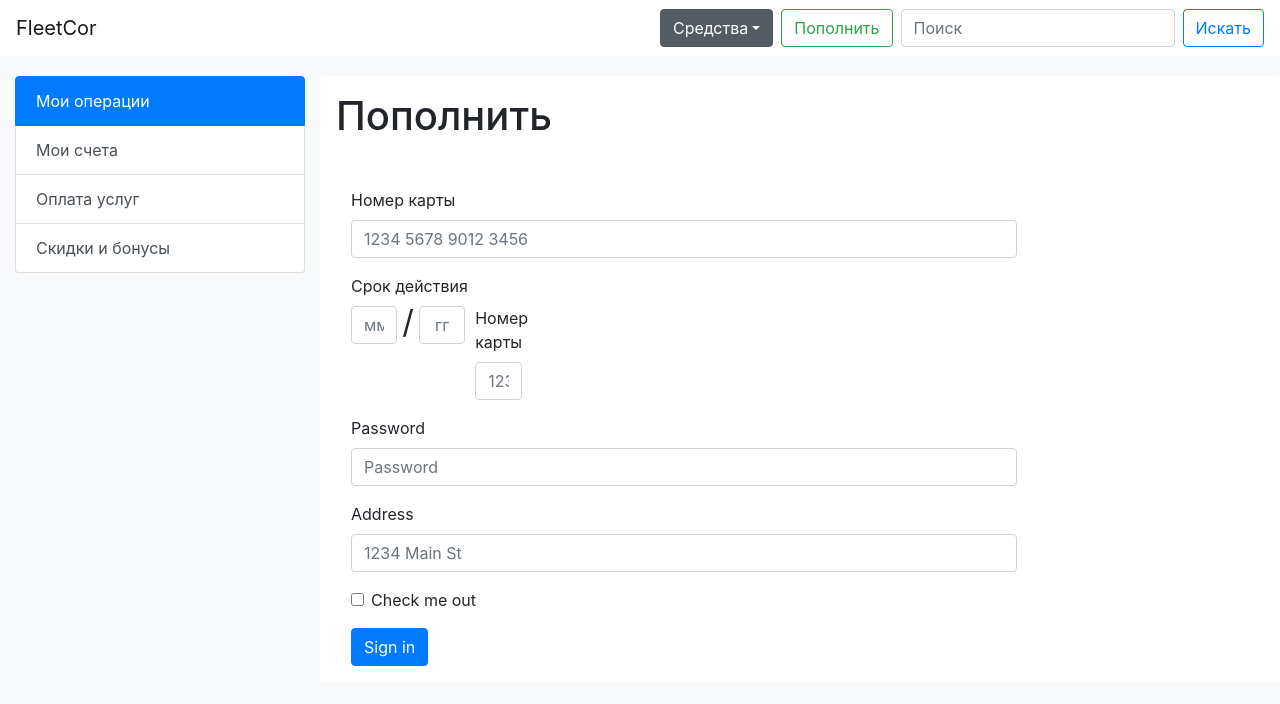
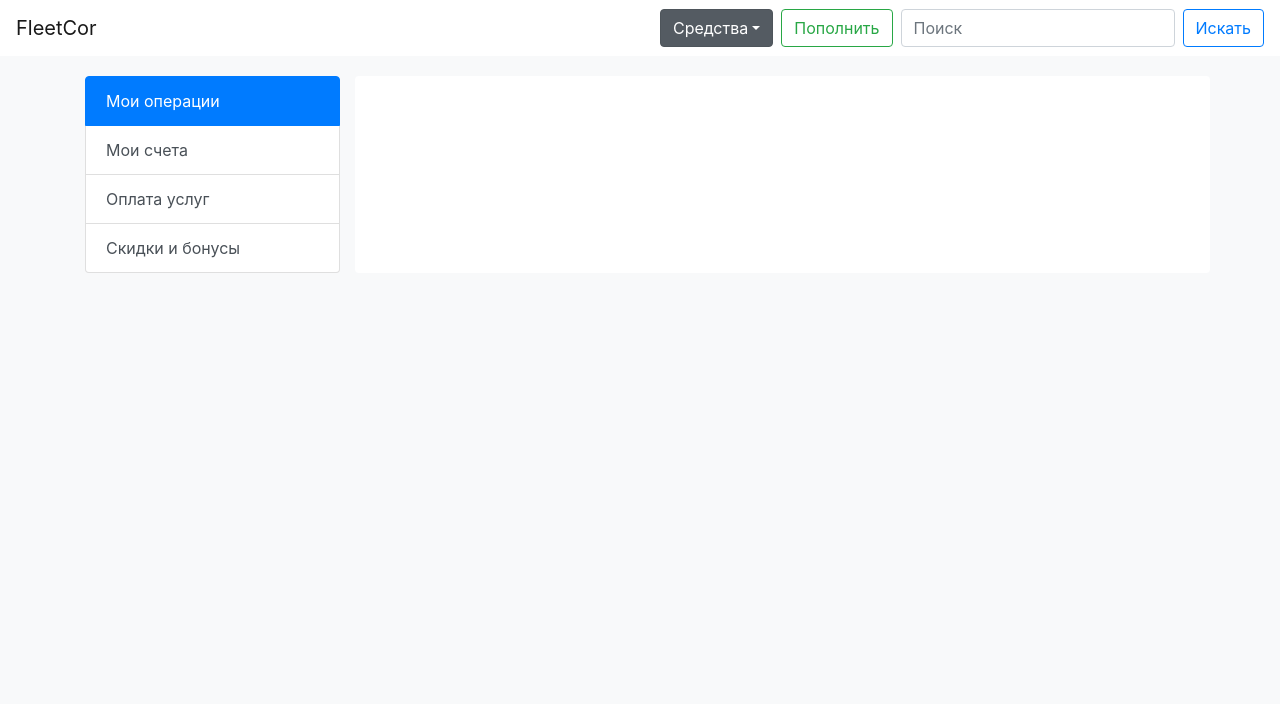
Before and after one commit to IKrotov/BestHack, a plain HTML site: page app/index.html in a window 1280 px wide. Drawn offline with nearby package versions, Linux system fonts and the light colour scheme; files that its build step writes are made by us from their sources.

Commit message:
Added card TopUp and finished

```diff
--- a/app/index.html
+++ b/app/index.html
@@ -35,9 +35,9 @@
 			    </ul>
 	  		</div>
 		</header>
-		<div class="container-fluid mt-3 position-relative" id="main">
+		<div class="container mt-3 position-relative" id="main">
 			<div class="row">
-				<div class="col-md-3 position-relative">
+				<div class="col-md-3">
 					<div class="list-group">
 					  <a href="#" class="list-group-item list-group-item-action active">Мои операции</a>
 					  <a href="#" class="list-group-item list-group-item-action">Мои счета</a>
@@ -46,59 +46,7 @@
 					</div>
 				</div>
 				<div class="col-md-9 bg-white rounded p-3">
-					<h1>Пополнить</h1>
-					<div class="container mt-5">
-						<div class="row">
-							<div class="col-9">
-								<form>
-								  <div class="form-row">
-								    <div class="form-group col-12">
-								      <label for="inputEmail4">Номер карты</label>
-								      <input type="email" class="form-control" id="inputEmail4" placeholder="1234 5678 9012 3456">
-								    </div>
-								  </div>
-								  <div class="form-row cardValidity">
-								  	<div class="form-group col-6">
-								  		<label for="inputCity">Срок действия</label>
-								  		<div class="form-row">
-									  		<div class="col-2">
-									  			<input type="text" class="form-control text-center" id="inputValidMonth" placeholder="мм">
-									  		</div>
-									  		<span>/</span>
-									  		<div class="col-2">
-									  			<input type="text" class="form-control text-center" id="inputValidYear" placeholder="гг">
-									  		</div>
-									  		<div class="col-2">
-									  			<label for="inputEmail4">Номер карты</label>
-								      			<input type="email" class="form-control" id="inputEmail4" placeholder="1234 5678 9012 3456">
-									  		</div>
-									  	</div>
-								  	</div>
-								  </div>
-								  <div class="form-row">
-								    <div class="form-group col-12">
-								      <label for="inputPassword4">Password</label>
-								      <input type="password" class="form-control" id="inputPassword4" placeholder="Password">
-								    </div>
-								  </div>
 
-								  <div class="form-group">
-								    <label for="inputAddress">Address</label>
-								    <input type="text" class="form-control" id="inputAddress" placeholder="1234 Main St">
-								  </div>
-								  <div class="form-group">
-								    <div class="form-check">
-								      <input class="form-check-input" type="checkbox" id="gridCheck">
-								      <label class="form-check-label" for="gridCheck">
-								        Check me out
-								      </label>
-								    </div>
-								  </div>
-								  <button type="submit" class="btn btn-primary">Sign in</button>
-								</form>
-							</div>
-						</div>
-					</div>
 				</div>
 			</div>
 		</div>
--- a/app/sass/style.sass
+++ b/app/sass/style.sass
@@ -18,3 +18,8 @@
 	span
 		line-height: 32px
 		font-size: 32px
+	.cardValidityField
+		width: 50px
+
+.cvc
+	width: 60px
```
Also changed, not shown: app/cardTopUp.html (added, +48 -0 lines).
